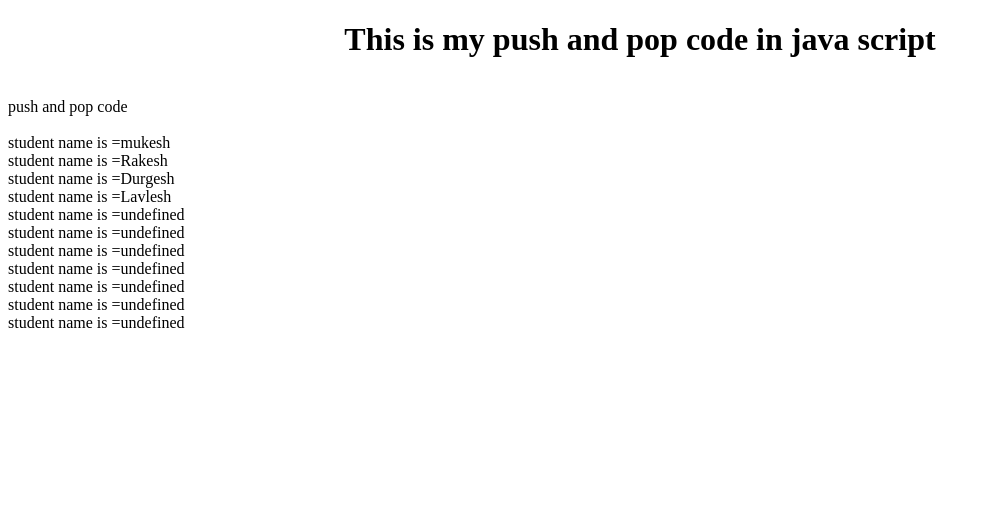
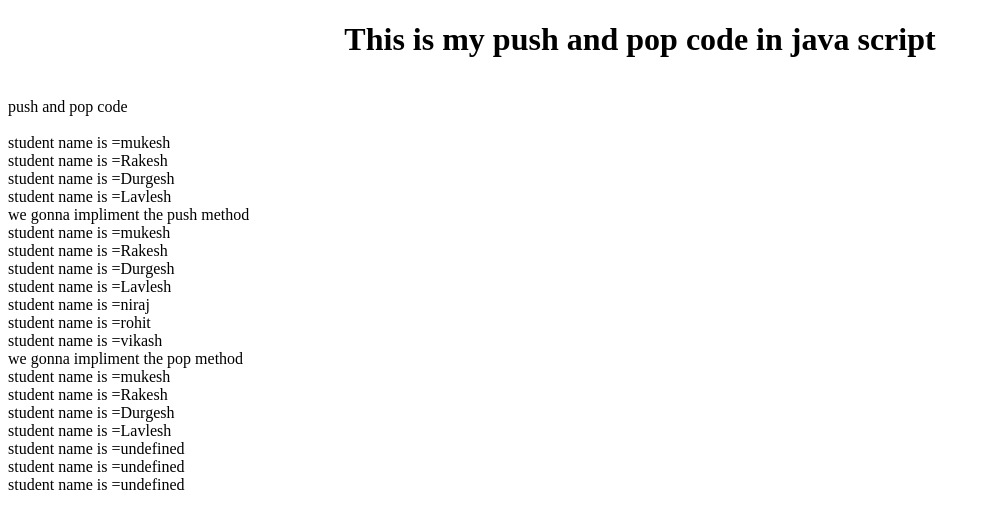
Before and after one commit to Mukeshroo/html-repo, a plain HTML site: page pushandpop.html in a window 1280 px wide. Shown: the whole page, without its empty margins (0-991 px from the left). Drawn offline with Linux system fonts and the light colour scheme.

Commit message:
i changed my code

```diff
--- a/pushandpop.html
+++ b/pushandpop.html
@@ -14,10 +14,22 @@
         for(i=0; i<4;i++){
             document.writeln("<br>student name is ="+StusentsName[i]);
         }
+         document.writeln("<br>we gonna impliment the push method ");
         StusentsName.push("niraj","rohit","vikash");
         for(i=0; i<7;i++){
-            document.writeln("<br>student name is ="+StusentsName.push[i]);
+            document.writeln("<br>student name is ="+StusentsName[i]);
         }
+        document.writeln("<br>we gonna impliment the pop method ");
+        StusentsName.pop();
+        StusentsName.pop();
+        StusentsName.pop();
+        for(i=0; i<7;i++){
+            document.writeln("<br>student name is ="+StusentsName[i]);
+        }
+
+
+
+
 
     </script>
 </body>
```
